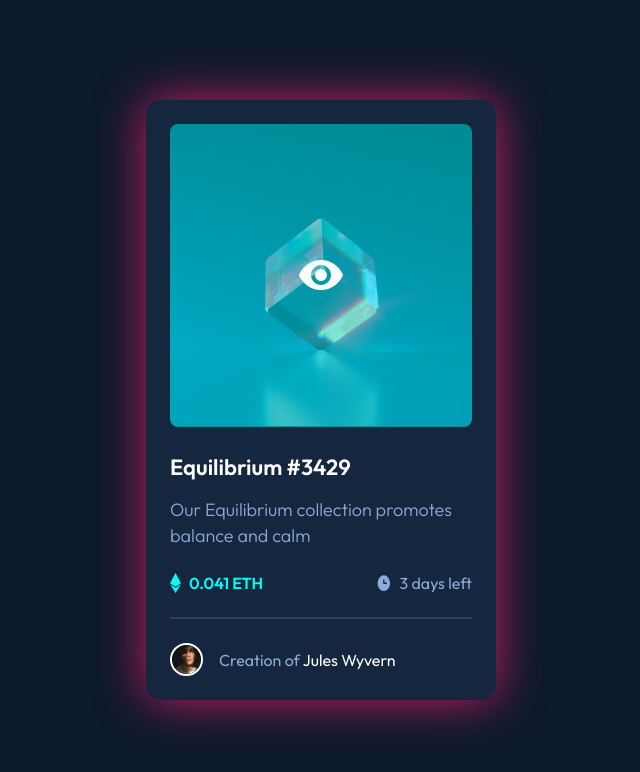
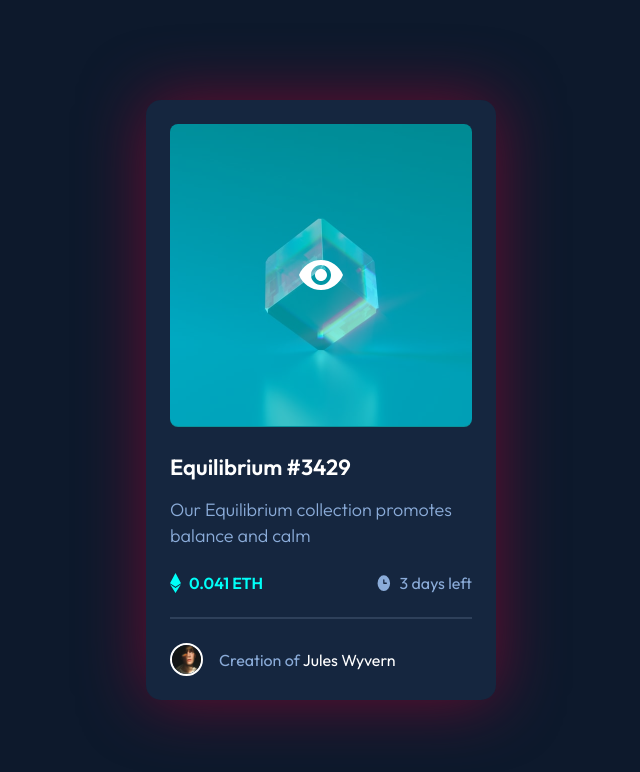
Before and after one commit to danilo2420/FEM_NFTPreviewCardComponent, a website built with Vite: page index.html in a window 1280 px wide. In both pictures the pointer is over the element 640 px from the left and 400 px from the top of the page. Shown: the whole page, without its empty margins (319-959 px from the left). Built offline with nearby package versions, Linux system fonts and the light colour scheme.

Commit message:
Finish project

```diff
--- a/scripts/main.js
+++ b/scripts/main.js
@@ -8,7 +8,6 @@ container.style.left = '-250px';
 
 animate('.container', {
     duration: 1500,
-    opacity: 1,
     translateX: 250,
     ease: 'outBack'
 });
@@ -17,7 +16,6 @@ animate('.container', {
     duration: 3000,
     opacity: 1
 });
-
 
 // Eye jump animation on click
 const clickableImage = document.querySelector('.mainImage');
--- a/styles/style.css
+++ b/styles/style.css
@@ -27,7 +27,7 @@ body {
 }
 
 .container:hover {
-    filter: drop-shadow(0 0 1.5em #c71d5f);
+    filter: drop-shadow(0 0 2rem #690c2f);
 }
 
 .mainImage {
```
Also changed, not shown: index.html (+0 -1 lines).
